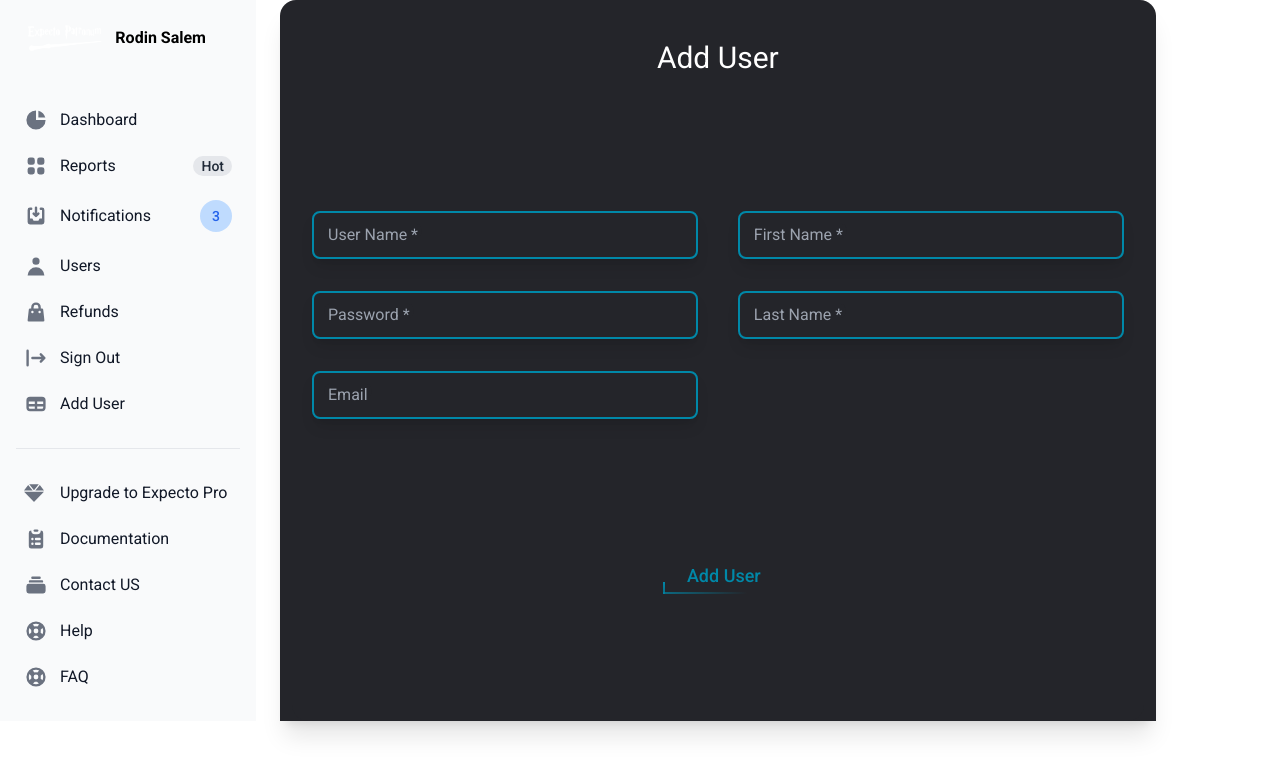
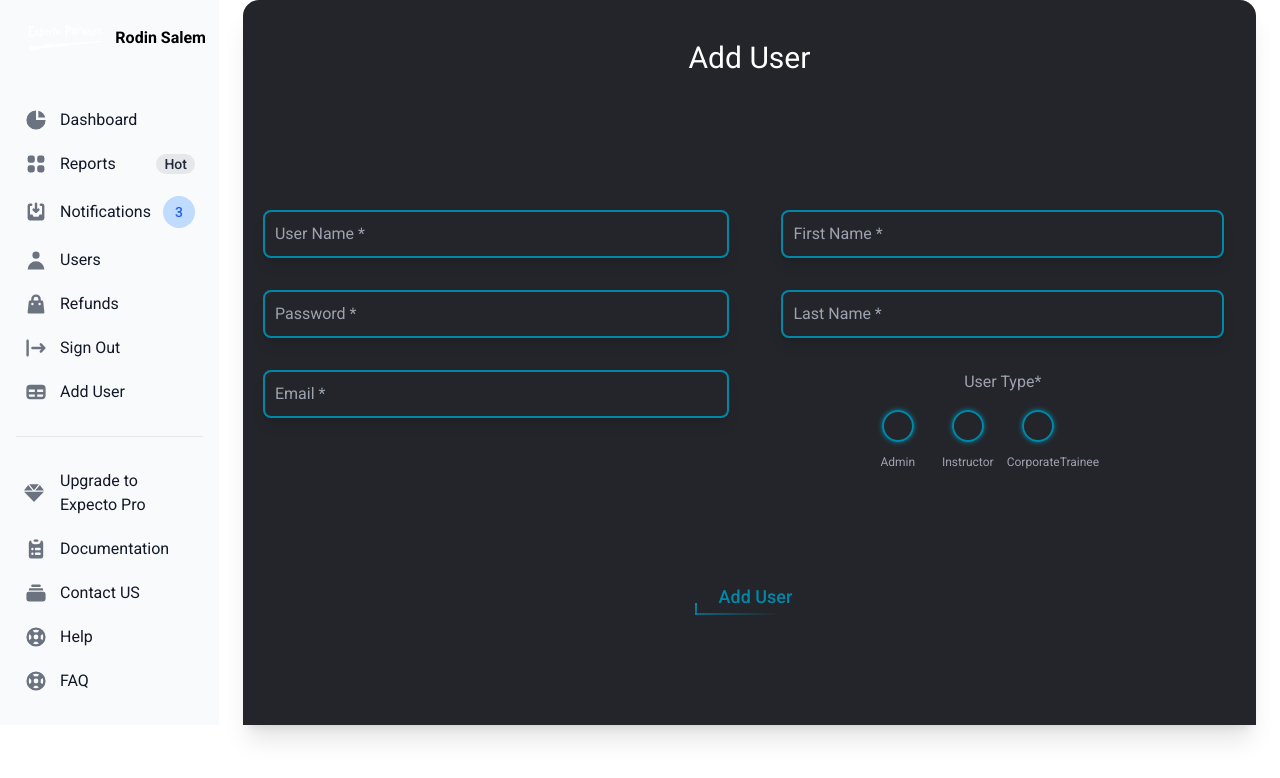
Before and after one commit to Advanced-Computer-Lab-2022/Expecto-patronum, a Next.js app in the folder Frontend/: page /AdminAddUser in a window 1280 px wide. Shown: the top 778 px of the page. Built offline with nearby package versions, Linux system fonts and the light colour scheme.

Commit message:
Admin Add Users/CountryPicker/Sidebar

```diff
--- a/Frontend/components/Input/Input.tsx
+++ b/Frontend/components/Input/Input.tsx
@@ -1,45 +1,90 @@
-import React, { useState, useRef } from 'react'
+import { type } from 'os';
+import React, { useState, useRef, RefObject, createRef } from 'react'
 
 interface Props {
+    type?: string,
+    required?: boolean,
     placeholder?: string,
-    height?: string,
-    required?: boolean
+    style?: string,
+    labelStyle?: string,
+    enum?: Array<string>,
+    title?: string,
 }
 
 const defaultProps: Props = {
+    type: "text",
+    required: false,
     placeholder: '',
-    height: 'h-12',
-    required: false
+    style: '',
+    labelStyle: "",
+    enum: [""],
+    title: "",
 }
 
-const Input: React.FC<Props> = (props) => {
+const Input = React.forwardRef((props: Props, ref) => {
 
     const labelRef = useRef<any>();
-    const inputRef = useRef<any>();
 
     function moveLabel() {
-        labelRef.current.style.bottom = "3.65rem";
+        labelRef.current.style.top = "0.45rem";
         labelRef.current.style.color = "rgb(255, 255, 255)";
         labelRef.current.style.fontSize = "0.86rem";
-        labelRef.current.style.transition = "font-size 1s, bottom 1s, color 0.5s linear 0.3s";
+        labelRef.current.style.transition = "font-size 0.3s, top 0.3s, color 0.3s linear 0.3s";
     }
 
-    function returnToInitial(e: React.FocusEvent<HTMLInputElement, Element>) {
+    function returnToInitial(e: React.FocusEvent<HTMLTextAreaElement, Element> | React.FocusEvent<HTMLInputElement, Element>) {
         if(e.target.value === "") {
-            labelRef.current.style.bottom = "2.25rem";
+            labelRef.current.style.top = "1.75rem";
             labelRef.current.style.color = "rgb(156, 163, 175)";
             labelRef.current.style.fontSize = "initial";
-            labelRef.current.style.transition = "font-size 1s, bottom 1s, color 0.5s linear 0.3s";
+            labelRef.current.style.transition = "font-size 0.3s, top 0.3s, color 0.3s linear 0.3s";
         }
+
     }
 
-  return (
-    <div className='w-full p-2 min-w-form-input'>
-        <input ref={inputRef} type="text" onFocus={moveLabel} onBlur={(e) => returnToInitial(e)} className={props.height + (props.required ? ' create-course-input': "") + ' focus:outline-none w-full transition-bg duration-1000 text-white bg-transparent rounded-lg pl-2 shadow-lg border-2 h-12 border-navlink-bg'}></input>
-        <label ref={labelRef} className={(props.required ? 'create-course-input-label': "") + ' relative whitespace-nowrap block w-fit pointer-events-none rounded-lg bottom-9 text-gray-400 h-4 left-3 bg-navbar px-1 duration-1000'}>{props.placeholder}</label>
-    </div>
-  )
-}
+  if(props.type === "textarea") {
+
+    const [characterLeft, setCharacterLeft] = useState(250);
+
+    return (
+        <div className='p-2'>
+            <label ref={labelRef} className={props.labelStyle + ' create-course-input-label relative h-4 whitespace-nowrap block w-fit pointer-events-none rounded-lg top-7 text-gray-400 left-3 bg-navbar px-1'}>{props.placeholder}</label>
+            <textarea ref={ref as any}  required onChange={(e) => setCharacterLeft(250 - e.target.value.length)} onFocus={moveLabel} onBlur={(e) => returnToInitial(e)} maxLength={250} className='create-course-input h-39 py-2 focus:outline-none resize-none w-full transition-bg text-white bg-transparent rounded-lg pl-2 shadow-lg border-2 border-navlink-bg'></textarea>
+            <label className='relative text-sm text-gray-400 bottom-0 mr-3 float-right'>{characterLeft} character{characterLeft === 1 ? "": "s"} left</label>
+        </div>
+    )
+
+  } else if(props.type === "radio") {
+
+    return (
+        <div onInput={() => labelRef.current.style.color = "rgb(156, 163, 175)"} className={(props.required ? ' create-course-input': "") + ' w-fit row justify-center mx-auto pt-4 min-w-form-input'}>
+            <label ref={labelRef} className={(props.required ? 'create-course-input-label': "") + ' text-gray-400 text-center pb-2'}>{props.title}</label>
+            <div className='row'>
+                {props.enum?.map((item) => {
+                    return (
+                        <div key={item} className={props.style + ' col-3 text-center px-0 mx-0 py-2'}>
+                            <input ref={ref as any} type="radio" name={props.placeholder + "-button"} className={'checked:border-8 checked:border-navbar checked:bg-navlink-bg transition-all duration-300 h-8 w-8 bg-transparent shadow-radio-button rounded-half border-navlink-bg border-radio-border-width appearance-none'}></input>
+                            <br />
+                            <label className={props.labelStyle + ' pointer-events-none text-gray-400 text-xs h-4 px-1'}>{item}</label>
+                        </div>
+                    )
+                }
+                )}
+            </div>
+        </div>
+    )
+
+  } else {
+
+    return (
+        <div className='w-auto p-2 min-w-form-input'>
+            <label ref={labelRef} className={(props.required ? 'create-course-input-label': "") + props.labelStyle + ' relative whitespace-nowrap block w-fit pointer-events-none rounded-lg top-7 text-gray-400 h-4 left-2 bg-navbar px-1'}>{props.placeholder}</label>
+            <input ref={ref as any} type={props.type} onFocus={moveLabel} onBlur={(e) => returnToInitial(e)} className={props.style + (props.required ? ' create-course-input': "") + ' focus:outline-none appearance-none w-full transition-bg text-white bg-transparent rounded-lg pl-2 shadow-lg border-2 h-12 border-navlink-bg'}></input>
+        </div>
+    )
+
+  }
+})
 
 Input.defaultProps = defaultProps;
 export default Input;
--- a/Frontend/components/SideBar/SideBar.tsx
+++ b/Frontend/components/SideBar/SideBar.tsx
@@ -46,7 +46,7 @@ const showNav = (flag: any) => {
          <img src="images/Expecto Patronum (White).png" className="mr-3 h-6 sm:h-7" alt="Flowbite Logo" />
          <span className="self-center text-m font-semibold whitespace-nowrap dark:text-white">Rodin Salem</span>
       </a>
-       <ul className="space-y-1.5">
+       <ul className="space-y-1">
           <li>
              <a href="#" className="flex items-center p-2 text-base font-normal text-gray-900 rounded-lg dark:text-white hover:bg-gray-100 dark:hover:bg-gray-700">
                 <svg aria-hidden="true" className="w-6 h-6 text-gray-500 transition duration-75 dark:text-gray-400 group-hover:text-gray-900 dark:group-hover:text-white" fill="currentColor" viewBox="0 0 20 20" xmlns="http://www.w3.org/2000/svg"><path d="M2 10a8 8 0 018-8v8h8a8 8 0 11-16 0z"></path><path d="M12 2.252A8.014 8.014 0 0117.748 8H12V2.252z"></path></svg>
@@ -92,7 +92,7 @@ const showNav = (flag: any) => {
              </a>
           </li>
        </ul>
-       <ul className="pt-4 mt-4 space-y-1.5 border-t border-gray-200 dark:border-gray-700">
+       <ul className="pt-4 mt-4 space-y-1 border-t border-gray-200 dark:border-gray-700">
           <li>
              <a href="#" className="flex items-center p-2 text-base font-normal text-gray-900 rounded-lg transition duration-75 hover:bg-gray-100 dark:hover:bg-gray-700 dark:text-white group">
                 <svg aria-hidden="true" className="flex-shrink-0 w-5 h-5 text-gray-500 transition duration-75 group-hover:text-gray-900 dark:group-hover:text-white dark:text-gray-400" focusable="false" data-prefix="fas" data-icon="gem" role="img" xmlns="http://www.w3.org/2000/svg" viewBox="0 0 512 512"><path fill="currentColor" d="M378.7 32H133.3L256 182.7L378.7 32zM512 192l-107.4-141.3L289.6 192H512zM107.4 50.67L0 192h222.4L107.4 50.67zM244.3 474.9C247.3 478.2 251.6 480 256 480s8.653-1.828 11.67-5.062L510.6 224H1.365L244.3 474.9z"></path></svg>
--- a/Frontend/pages/AdminAddUser.tsx
+++ b/Frontend/pages/AdminAddUser.tsx
@@ -6,16 +6,22 @@ type Props = {}
 
 var isReset = false;
 var response = null;
+var radio: null=null;
 
 const AddUser = (props: Props) => {
   const [characterLeft, setCharacterLeft] = useState(250);
-  const [index, setIndex] = useState<number>(0);
+  const [selectedRadio, setSelectedRadio] = useState<string>("");
   const [type, setType] = useState<"button" | "submit" | "reset" | undefined>("button");
+  const radioRef = useRef<any>();
+
+  const username = useRef<any>();
+  const email = useRef<any>();
+  const password = useRef<any>();
+  const firstname = useRef<any>();
+  const lastname = useRef<any>();
 
 
-  const labelRef = useRef<any>();
-
-  function resetError(e: React.FormEvent<HTMLFormElement>) {
+  function resetError(e: React.FormEvent<HTMLFormElement> ) {
     const error = document.getElementById("error-message");
 
     if(error != undefined)
@@ -23,33 +29,36 @@ const AddUser = (props: Props) => {
 
     isReset = true;
 }
-  function moveLabel() {
-    labelRef.current.style.bottom = "9rem";
-    labelRef.current.style.color = "rgb(255, 255, 255)";
-    labelRef.current.style.fontSize = "0.86rem";
-    labelRef.current.style.transition = "font-size 1s, bottom 1s, color 0.5s linear 0.3s";
-  }
 
-  function returnToInitial(e: React.FocusEvent<HTMLTextAreaElement, Element>) {
-    if (e.target.value === "") {
-      labelRef.current.style.bottom = "8rem";
-      labelRef.current.style.color = "rgb(156, 163, 175)";
-      labelRef.current.style.fontSize = "initial";
-      labelRef.current.style.transition = "font-size 1s, bottom 1s, color 0.5s linear 0.3s";
+  async function createUser(e: React.FormEvent<HTMLFormElement> | React.MouseEvent<HTMLButtonElement, MouseEvent>) {
+
+    const inputFields = document.getElementsByClassName("create-course-input") as HTMLCollectionOf<HTMLElement>;
+    var missing = false;
+    for(let i = 0; i < inputFields.length; i++) {
+      const field = inputFields[i] as HTMLTextAreaElement | any;
+      if(field.nodeName === "DIV") {
+          var selected = false;
+          // console.log(field.children[1].children.length);
+          for(let j = 0; j < field.children[1].children.length; j++) {
+
+            // console.log(field.children[1].children[j].children[0]);
+
+            if(field.children[1].children[j].children[0].checked) {
+                radio=field.children[1].children[j].children[2].innerHTML.replace(" ", "");
+                selected = true;
+                break;
             }
         }
-
-  async function createUser(e: React.FormEvent<HTMLFormElement>) {
-
-    const inputFields = document.getElementsByClassName("create-user-input") as HTMLCollectionOf<HTMLElement>;
-    var missing = false;
-    if(index === 0) {
-        for(let i = 0; i < inputFields.length; i++) {
-            const field = inputFields[i] as HTMLTextAreaElement | HTMLInputElement;
+          if(!selected) {
+              field.children[0].style.color = "#B91C1C";
+              missing = true;
+          }
+      } else {
           if(field.value === "") {
-                const label = document.getElementsByClassName("create-user-input-label")[i] as HTMLLabelElement;
+              const label = document.getElementsByClassName("create-course-input-label")[i] as HTMLLabelElement;
               label.style.color = "#B91C1C";
               missing = true;
+          }
       }
   }
   const error = document.getElementById("error-message");
@@ -59,15 +68,15 @@ const AddUser = (props: Props) => {
       isReset = false;
       return;
   }
-    }
     e.preventDefault();
     axios.defaults.withCredentials = true;
     response = await axios.post("http://localhost:5000/Auth/register", {
-      username: (inputFields[0] as HTMLTextAreaElement | HTMLInputElement).value,
-      password: (inputFields[1] as HTMLTextAreaElement | HTMLInputElement).value,
-      email: (inputFields[2] as HTMLTextAreaElement | HTMLInputElement).value,
-      firstname: (inputFields[3] as HTMLTextAreaElement | HTMLInputElement).value,
-      lastname: (inputFields[4] as HTMLTextAreaElement | HTMLInputElement).value,
+      username: username.current.value,
+      password: password.current.value,
+      email: email.current.value,
+      firstname: firstname.current.value,
+      lastname: lastname.current.value,
+      role: radio,
     }).then((res: { data: any; }) => { return res.data });
 
     console.log(response);
@@ -75,27 +84,30 @@ const AddUser = (props: Props) => {
   return (
     <div className="flex">
       <SideBar></SideBar>
-      <form id='course-form' className='row mx-4 p-20r ' onSubmit={(e) => createUser(e)} onChange={(e) => !isReset ? resetError(e): {}}>
-        <div className='row tab mx-auto pt-10 bg-navbar w-700 rounded-t-2xl shadow-xl justify-self-center'>
+      <form id='course-form' className='w-full mx-4 p-20r'>
+        <div className='row tab mx-auto pt-10 bg-navbar h-full w-full rounded-t-2xl shadow-xl '>
           <h1 className='text-center text-3xl pb-6 text-white'>Add User</h1>
           <div className="col">
-            <Input required={true} placeholder={"User Name *"} />
-            <Input required={true} placeholder={"Password *"} />
-            <Input required={true} placeholder={"Email"} />
+            <Input ref={username} required={true} placeholder={"User Name *"} />
+            <Input ref={password} required={true} placeholder={"Password *"} />
+            <Input ref={email} required={true} placeholder={"Email *"} />
 
           </div>
-          <div className="col">
-            <Input required={true} placeholder={"First Name *"} />
-            <Input required={true} placeholder={"Last Name *"} />
+          <div className="col-md-6 col-sm-8 px-4">
+
+            <Input ref={firstname} required={true} placeholder={"First Name *"} />
+            <Input ref={lastname} required={true} placeholder={"Last Name *"} />
+            <Input ref={radioRef} type='radio' title='User Type*' enum={['Admin', 'Instructor', 'CorporateTrainee']} required={true} placeholder={"User Type"} />
+
           </div>
           <div className='mx-auto w-700 rounded-b-2xl bg-navbar'>
             <p id='error-message' className='text-red-700 h-auto mb-2 text-center'></p>
             <div className='text-center flex justify-center '>
-              <button id='submit-btn' type={type} className=" text-lg hover:bg-navlink-bg hover:text-gray-900 hover:rounded-md h-10 mb-4 items-center py-2 px-4 ml-3 font-medium text-navlink-bg bg-transparent">
-                <span></span>
-                <span></span>
-                <span></span>
-                <span></span>
+            <button id='submit-btn' type="button" onClick={(e) => createUser(e)} className="text-lg hover:bg-navlink-bg hover:text-gray-900 hover:rounded-md h-10 mb-4 items-center py-2 px-4 ml-3 font-medium text-navlink-bg bg-transparent">
+                    <span />
+                    <span />
+                    <span />
+                    <span />
                     Add User
                 </button>
             </div>
--- a/Frontend/tailwind.config.js
+++ b/Frontend/tailwind.config.js
@@ -15,6 +15,7 @@ module.exports = {
         "navlink-bg": "#0088A8",
         "searchFocus": "#226679",
         "semi-transparent": "rgba(255, 255, 255, 0.5)",
+        "semi-transparent-border": "rgba(0, 136, 168, 0.5)",
       },
       scale: {
         '160': '1.60',
@@ -37,6 +38,7 @@ module.exports = {
       screens: {
         'nv': '934px',
         'mob': { 'max': '450px' },
+        'not-mob': '451px',
         '2xl-max': { 'max': '1535px' },
         'xl-max': { 'max': '1279px' },
         'lg-max': { 'max': '1023px' },
@@ -44,6 +46,7 @@ module.exports = {
         'sm-max': { 'max': '639px' },
         'nv-max': { 'max': '935px' },
         'nv-max-mob': {'min': '451px', 'max': '935px' },
+        '1030': {'max': '1030px'},
       },
       zIndex: {
         'behind': '-1',
@@ -59,14 +62,30 @@ module.exports = {
         '19': '4.75rem',
         '27': '6.95rem',
         '34': '8.5rem',
+        '38': '9.5rem',
+        '39': '9.75rem',
         'fullscreen': 'calc(100vw - 16.667px)',
+        'screen-2.5': '2.5vw',
       },
       fontSize: {
         'hover': "1.025rem",
       },
       minWidth: {
-        'form-input': '15.625rem',
+        'form-input': '8.9rem',
+        'form-page': '18.75rem,'
       },
+      borderWidth: {
+        'radio-width': '0.7vw',
+        'radio-border-width': '0.2vw',
+        'icon-outline': '0.25px',
+        'px': '1px',
+      },
+      boxShadow: {
+        'radio-button': '0px 0px 5px #0088A8',
+      },
+      borderRadius: {
+        'half': '50%',
+      }
     },
   },
   plugins: [require('@tailwindcss/line-clamp'),
```
Also changed, not shown: Frontend/components/CountryPicker/CountryPicker.tsx (+16 -3 lines). Lines whose indentation alone changed are shown as unchanged.
